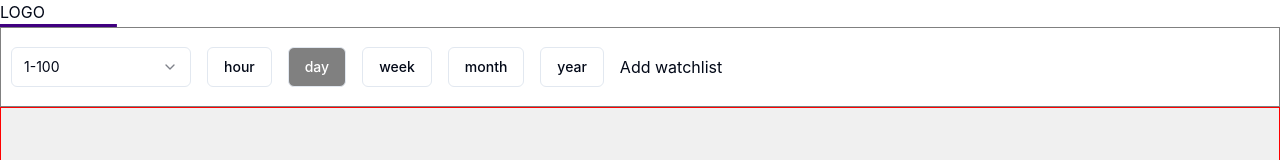
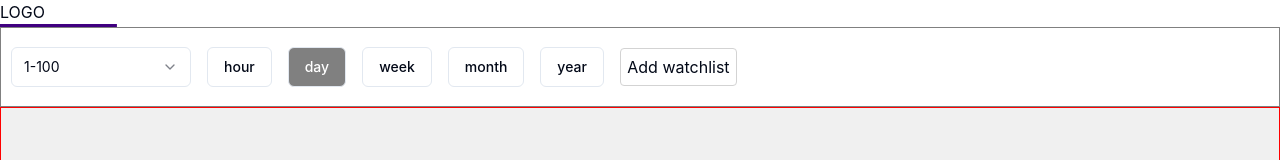
Before and after one commit to emmanuelplougoulm/cryptobubbles-clone, a React (Vite) app: page / in a window 1280 px wide. Shown: the top 160 px of the page. Built offline with nearby package versions, Linux system fonts and the light colour scheme; no server answers.

Commit message:
feat: add possibility to add new watchlist

```diff
--- a/src/components/watchlist-modal/watchlist-modal.css
+++ b/src/components/watchlist-modal/watchlist-modal.css
@@ -37,3 +37,9 @@
     box-shadow: inset 5px 5px 10px #cfcdcf,
         inset -5px -5px 10px #ffffff;
 }
+
+.trigger{
+    padding:0.4rem;
+    border:1px lightgray solid;
+    border-radius: 4px;
+}
--- a/src/components/watchlist-modal/watchlist-modal.tsx
+++ b/src/components/watchlist-modal/watchlist-modal.tsx
@@ -2,6 +2,7 @@ import type React from "react";
 import { useContext, useState } from "react";
 import { context } from "../../context/index";
 import { Button } from "@/components/ui/button";
+import "./watchlist-modal.css";
 
 import {
 	Dialog,
@@ -12,33 +13,44 @@ import {
 } from "@/components/ui/dialog";
 import { Input } from "@/components/ui/input";
 
-// import "./watchlist-modal.css";
-
 const WatchlistModal: React.FC = () => {
 	const { showModal, setShowModal } = useContext(context);
 	const [inputValue, setInputValue] = useState("");
 
+	const generateId = () => {
+		return `_ ${Math.random().toString(36)}`;
+	};
+
+	const newlist = {
+		id: generateId(),
+		items: [],
+		name: inputValue,
+	};
+
 	const handleOnChange = (event) => {
 		setInputValue(event.target.value);
 	};
+
 	const handleAddWatchlist = () => {
-		const storageString = localStorage.getItem("settings");
+		const watchlists = localStorage.getItem("watchlists");
+		// console.log("watchlists", watchlists);
+		// console.log("watchlists", typeof watchlists);
 
-		if (storageString) {
-			const storageObject = JSON.parse(storageString);
-			storageObject[inputValue] = {};
-			localStorage.setItem("settings", JSON.stringify(storageObject));
+		if (watchlists) {
+			const parsedWatchLists = JSON.parse(watchlists);
+			// console.log("prevWatchlists", parsedWatchLists);
+
+			parsedWatchLists.push(newlist);
+			localStorage.setItem("watchlists", JSON.stringify(parsedWatchLists));
 		} else {
-			console.log(
-				'Aucune donnée trouvée dans le localStorage pour la clé "myObject".',
-			);
+			localStorage.setItem("watchlists", JSON.stringify([newlist]));
 		}
 		setShowModal(false);
 	};
 
 	return (
 		<Dialog open={showModal} onOpenChange={setShowModal}>
-			<DialogTrigger>Add watchlist</DialogTrigger>
+			<DialogTrigger className="trigger">Add watchlist</DialogTrigger>
 			<DialogContent>
 				<DialogHeader>
 					<DialogTitle>Pick a watchlist name</DialogTitle>
```
